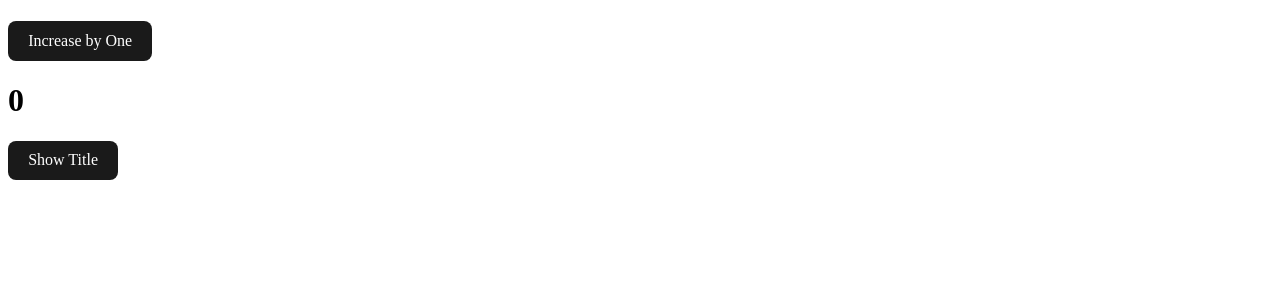
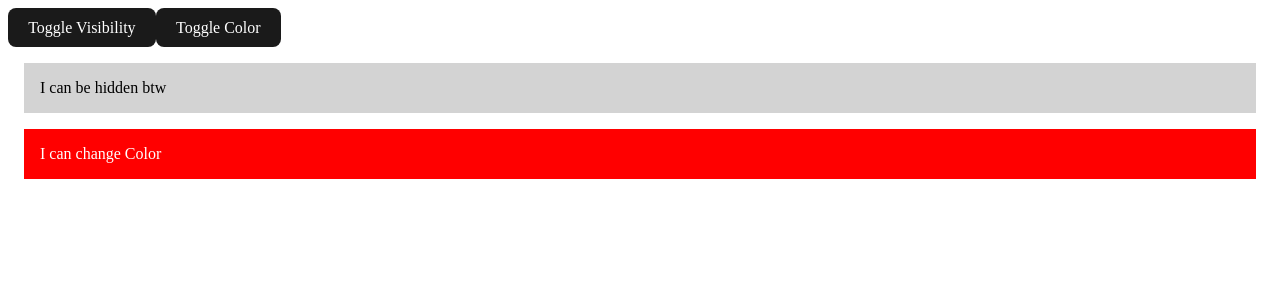
Before and after one commit to jedaqsaul/practice-react-repo, a React (Vite) app: page / in a window 1280 px wide. Shown: the top 300 px of the page. Built offline with nearby package versions, Linux system fonts and the light colour scheme.

Commit message:
Adds code that manages multiple boolean states

```diff
--- a/src/App.jsx
+++ b/src/App.jsx
@@ -1,6 +1,6 @@
 import React from "react";
 
-import CounterTest from "./Review/CounterTest";
+import ToggleBoxes from "./Review/ToggleBoxes";
 
 export default function App() {
   return (
@@ -11,7 +11,8 @@ export default function App() {
       {/* <Toggle /> */}
       {/* <DarkModeToggle /> */}
       {/* <UserProfile/> */}
-      <CounterTest />
+      {/* <CounterTest /> */}
+      <ToggleBoxes />
     </div>
   );
 }
--- /dev/null
+++ b/src/Review/ToggleBoxes.jsx
@@ -0,0 +1,37 @@
+import React, { useState } from "react";
+
+export default function ToggleBoxes() {
+  const [isVisible, setIsVisible] = useState(true);
+  const [isRed, setIsRed] = useState(true);
+
+  const toggleVisibility = () => setIsVisible((prev) => !prev);
+  const toggleColor = () => setIsRed((prev) => !prev);
+  return (
+    <div>
+      <button onClick={toggleVisibility}>Toggle Visibility</button>
+      <button onClick={toggleColor}>Toggle Color</button>
+
+      {isVisible && (
+        <div
+          style={{
+            margin: "16px",
+            padding: "16px",
+            backgroundColor: "lightgray",
+          }}
+        >
+          I can be hidden btw
+        </div>
+      )}
+      <div
+        style={{
+          margin: "16px",
+          padding: "16px",
+          backgroundColor: isRed ? "red" : "blue",
+          color: "white",
+        }}
+      >
+        I can change Color
+      </div>
+    </div>
+  );
+}
```
